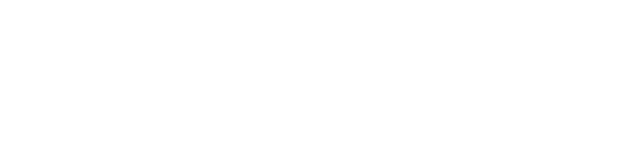
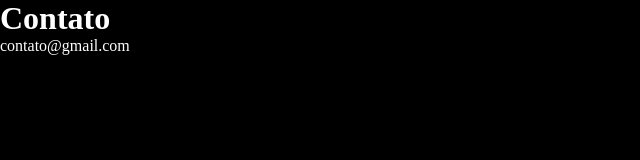
Before and after one commit to Corujah2001/inicio_git, a plain HTML site: page contato.html in a window 1280 px wide. Shown: the whole page, without its empty margins (0-640 px from the left). Drawn offline with Linux system fonts and the light colour scheme.

Commit message:
Criando Estruturas de html e de pastas css, img e js

```diff
--- /dev/null
+++ b/assets/css/estilo.css
@@ -0,0 +1,11 @@
+* {
+    padding: 0;
+    margin: 0;
+    box-sizing: border-box;
+}
+
+body {
+    background-color: black;
+    color: white;
+    font-size: 16px;
+}
--- /dev/null
+++ b/assets/js/App.js
@@ -0,0 +1 @@
+alert("teste")
--- a/contato.html
+++ b/contato.html
@@ -0,0 +1,14 @@
+<!DOCTYPE html>
+<html lang="pt-BR">
+<head>
+    <meta charset="UTF-8">
+    <meta name="viewport" content="width=device-width, initial-scale=1.0">
+    <title>Contato</title>
+    <link rel="stylesheet" href="assets/css/estilo.css">
+</head>
+<body>
+    <h1>Contato</h1>
+    <p>contato@gmail.com</p>
+    <script src="assets/js/App.js"></script>
+</body>
+</html>
```
Also changed, not shown: empresa.html (+14 -0 lines), index.html (+4 -0 lines), sobre.html (+2 -0 lines).
